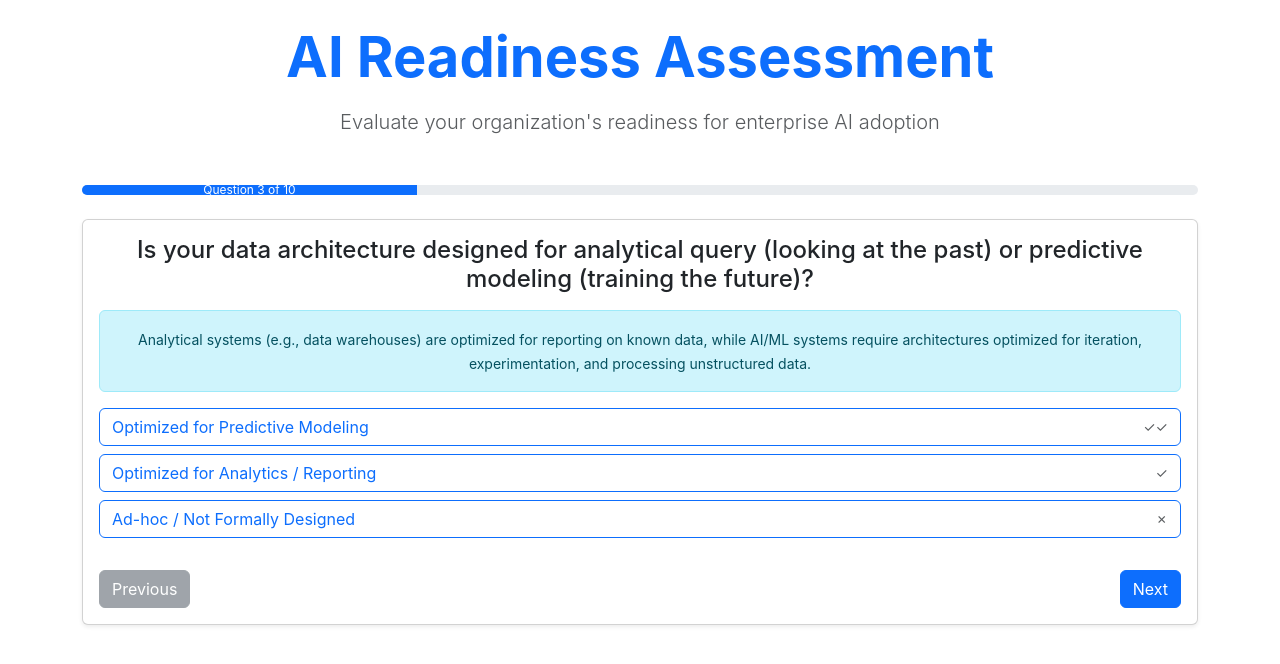
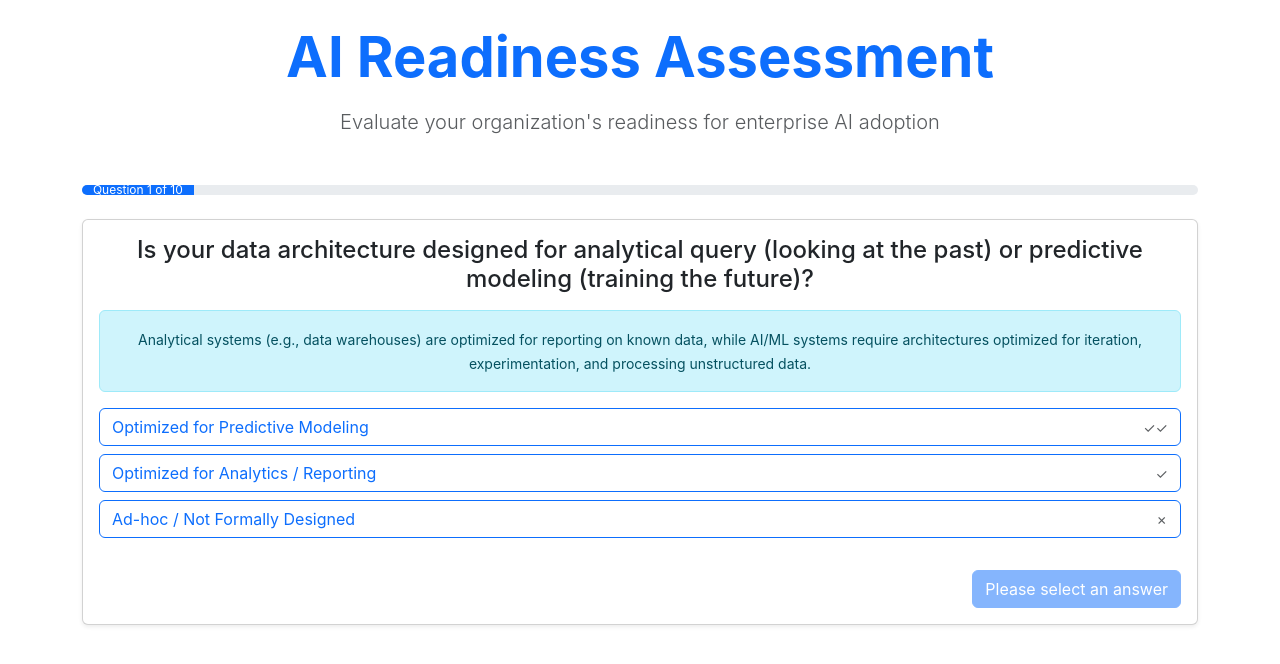
Before and after one commit to kirbah/ai-readiness-assessor, a React (Create React App) app: page / in a window 1280 px wide. Shown: the top 664 px of the page. Built offline with nearby package versions, Linux system fonts and the light colour scheme.

Commit message:
feat: Implement state management for question navigation

```diff
--- a/src/App.js
+++ b/src/App.js
@@ -1,14 +1,146 @@
-import React from "react";
+import React, { useState } from "react";
+import questionsData from "./data/questions.json";
 import ProgressBar from "./components/ProgressBar";
 import QuestionCard from "./components/QuestionCard";
 import ResultsPage from "./components/ResultsPage";
 import "./App.css";
 
 function App() {
-  // Static mock data for Phase 2 - no state management yet
-  const currentQuestion = 3;
-  const totalQuestions = 10;
-  const showResults = false; // Static flag - will be dynamic later
+  const [currentQuestionIndex, setCurrentQuestionIndex] = useState(() => {
+    // Load current question index from localStorage, default to 0
+    const savedIndex = localStorage.getItem("aiAssessmentCurrentIndex");
+    return savedIndex ? parseInt(savedIndex) : 0;
+  });
+
+  const [userAnswers, setUserAnswers] = useState(() => {
+    // Load user answers from localStorage, default to empty object
+    const savedAnswers = localStorage.getItem("aiAssessmentAnswers");
+    return savedAnswers ? JSON.parse(savedAnswers) : {};
+  });
+
+  const [showResults, setShowResults] = useState(() => {
+    // Check if we should show results based on saved state
+    const savedIndex = localStorage.getItem("aiAssessmentCurrentIndex");
+    const savedAnswers = localStorage.getItem("aiAssessmentAnswers");
+    if (savedIndex && savedAnswers) {
+      const index = parseInt(savedIndex);
+      const answers = JSON.parse(savedAnswers);
+      const totalQuestions = questionsData.length;
+      // Show results if last question was completed
+      return (
+        index >= totalQuestions - 1 &&
+        Object.keys(answers).length === totalQuestions
+      );
+    }
+    return false;
+  });
+
+  const questions = questionsData;
+  const totalQuestions = questions.length;
+  const currentQuestion = questions[currentQuestionIndex];
+
+  const handleAnswerSelect = (answerId) => {
+    // Save the user's answer for this question
+    const newAnswers = {
+      ...userAnswers,
+      [currentQuestion.id]: answerId,
+    };
+    setUserAnswers(newAnswers);
+
+    // Save to localStorage
+    localStorage.setItem("aiAssessmentAnswers", JSON.stringify(newAnswers));
+
+    // If not the last question, move to next
+    if (currentQuestionIndex < totalQuestions - 1) {
+      const newIndex = currentQuestionIndex + 1;
+      setCurrentQuestionIndex(newIndex);
+      localStorage.setItem("aiAssessmentCurrentIndex", newIndex.toString());
+    } else {
+      // Last question - show results
+      setShowResults(true);
+      // Clear the current index but keep answers for results
+      localStorage.setItem(
+        "aiAssessmentCurrentIndex",
+        totalQuestions.toString()
+      );
+    }
+  };
+
+  const handlePrevious = () => {
+    if (currentQuestionIndex > 0) {
+      const newIndex = currentQuestionIndex - 1;
+      setCurrentQuestionIndex(newIndex);
+      localStorage.setItem("aiAssessmentCurrentIndex", newIndex.toString());
+    }
+  };
+
+  const calculateScore = () => {
+    let totalScore = 0;
+    Object.entries(userAnswers).forEach(([questionId, answerId]) => {
+      const question = questions.find((q) => q.id === parseInt(questionId));
+      const answer = question.answers.find((a) => a.id === answerId);
+      if (answer) {
+        totalScore += answer.score;
+      }
+    });
+    return totalScore;
+  };
+
+  const getTier = (score) => {
+    if (score >= 15) return "Well-Positioned";
+    if (score >= 8) return "Building Foundation";
+    return "At Risk";
+  };
+
+  // Handle page refresh - if we have partial answers, resume from last unanswered question
+  React.useEffect(() => {
+    const savedIndex = localStorage.getItem("aiAssessmentCurrentIndex");
+    const savedAnswers = localStorage.getItem("aiAssessmentAnswers");
+
+    if (savedIndex && savedAnswers) {
+      const index = parseInt(savedIndex);
+      const answers = JSON.parse(savedAnswers);
+
+      // Find the next unanswered question
+      let resumeIndex = 0;
+      for (let i = 0; i < totalQuestions; i++) {
+        const questionId = questions[i].id;
+        if (!answers[questionId]) {
+          resumeIndex = i;
+          break;
+        }
+      }
+
+      // If all questions answered, show results
+      if (resumeIndex === totalQuestions) {
+        setShowResults(true);
+      } else {
+        setCurrentQuestionIndex(resumeIndex);
+      }
+    }
+  }, []);
+
+  if (showResults) {
+    const score = calculateScore();
+    const tier = getTier(score);
+
+    const results = Object.entries(userAnswers).map(
+      ([questionId, answerId]) => {
+        const question = questions.find((q) => q.id === parseInt(questionId));
+        const answer = question.answers.find((a) => a.id === answerId);
+        return {
+          question: parseInt(questionId),
+          selected: answerId,
+          score: answer ? answer.score : 0,
+          explanation: answer ? answer.explanation : "No explanation available",
+        };
+      }
+    );
+
+    return (
+      <ResultsPage score={score} total={20} tier={tier} results={results} />
+    );
+  }
 
   return (
     <div className="App">
@@ -25,18 +157,22 @@ function App() {
           </div>
 
           {/* Main Content */}
-          {!showResults ? (
-            <>
-              {/* Progress Bar */}
-              <ProgressBar current={currentQuestion} total={totalQuestions} />
+          <>
+            {/* Progress Bar */}
+            <ProgressBar
+              current={currentQuestionIndex + 1}
+              total={totalQuestions}
+            />
 
-              {/* Question Card */}
-              <QuestionCard />
-            </>
-          ) : (
-            // Results Page
-            <ResultsPage />
-          )}
+            {/* Question Card */}
+            <QuestionCard
+              question={currentQuestion}
+              onAnswerSelect={handleAnswerSelect}
+              onPrevious={handlePrevious}
+              showPrevious={currentQuestionIndex > 0}
+              userAnswer={userAnswers[currentQuestion.id]}
+            />
+          </>
         </div>
       </div>
     </div>
--- a/src/components/QuestionCard.js
+++ b/src/components/QuestionCard.js
@@ -1,58 +1,92 @@
 import React from "react";
 
-const QuestionCard = ({ question, onAnswerSelect }) => {
-  // Static placeholder - will receive actual question data and handler later
-  const mockQuestion = {
-    id: 1,
-    question_text:
-      "Is your data architecture designed for analytical query (looking at the past) or predictive modeling (training the future)?",
-    question_clarification:
-      "Analytical systems (e.g., data warehouses) are optimized for reporting on known data, while AI/ML systems require architectures optimized for iteration, experimentation, and processing unstructured data.",
-    answers: [
-      { id: "1a", answer_text: "Optimized for Predictive Modeling", score: 2 },
-      {
-        id: "1b",
-        answer_text: "Optimized for Analytics / Reporting",
-        score: 1,
-      },
-      { id: "1c", answer_text: "Ad-hoc / Not Formally Designed", score: 0 },
-    ],
+const QuestionCard = ({
+  question,
+  onAnswerSelect,
+  onPrevious,
+  showPrevious = false,
+  userAnswer,
+}) => {
+  const isAnswered = !!userAnswer;
+
+  const handleAnswerClick = (answerId) => {
+    if (onAnswerSelect) {
+      onAnswerSelect(answerId);
+    }
+  };
+
+  const handlePreviousClick = () => {
+    if (onPrevious) {
+      onPrevious();
+    }
+  };
+
+  const handleNextClick = () => {
+    // For now, just log - will be handled by parent state in full implementation
+    console.log("Next clicked - would navigate to next question");
   };
 
   return (
     <div className="card shadow-sm mb-4">
       <div className="card-body">
-        <h2 className="card-title h4 mb-3">{mockQuestion.question_text}</h2>
-        {mockQuestion.question_clarification && (
+        <h2 className="card-title h4 mb-3">{question.question_text}</h2>
+        {question.question_clarification && (
           <div className="alert alert-info mb-3" role="note">
-            <small>{mockQuestion.question_clarification}</small>
+            <small>{question.question_clarification}</small>
           </div>
         )}
 
         <div className="answers mb-4">
-          {mockQuestion.answers.map((answer) => (
+          {question.answers.map((answer) => {
+            const isSelected = userAnswer === answer.id;
+            const buttonClass = isAnswered
+              ? isSelected
+                ? "btn-primary"
+                : "btn-outline-secondary"
+              : "btn-outline-primary";
+
+            return (
               <button
                 key={answer.id}
-              className="btn btn-outline-primary w-100 mb-2 text-start"
-              onClick={() => onAnswerSelect && onAnswerSelect(answer.id)}
+                className={`btn ${buttonClass} w-100 mb-2 text-start ${
+                  isAnswered && !isSelected ? "opacity-50" : ""
+                }`}
+                onClick={() => !isAnswered && handleAnswerClick(answer.id)}
+                disabled={isAnswered}
               >
                 <div className="d-flex justify-content-between align-items-center">
                   <span>{answer.answer_text}</span>
+                  <div>
+                    {isSelected && (
+                      <span className="badge bg-success me-2">Selected</span>
+                    )}
                     <small className="text-muted">
                       {answer.score === 2 && "✓✓"}
                       {answer.score === 1 && "✓"}
                       {answer.score === 0 && "✗"}
                     </small>
                   </div>
+                </div>
               </button>
-          ))}
+            );
+          })}
         </div>
 
         <div className="d-flex justify-content-between">
-          <button className="btn btn-secondary" disabled>
+          {showPrevious && (
+            <button className="btn btn-secondary" onClick={handlePreviousClick}>
               Previous
             </button>
-          <button className="btn btn-primary">Next</button>
+          )}
+          {!showPrevious && <div className="w-25"></div>}
+
+          <button
+            className={`btn btn-primary ${isAnswered ? "" : "opacity-50"}`}
+            onClick={handleNextClick}
+            disabled={!isAnswered}
+          >
+            {isAnswered ? "Next" : "Please select an answer"}
+          </button>
         </div>
       </div>
     </div>
```
Lines whose indentation alone changed are shown as unchanged.
